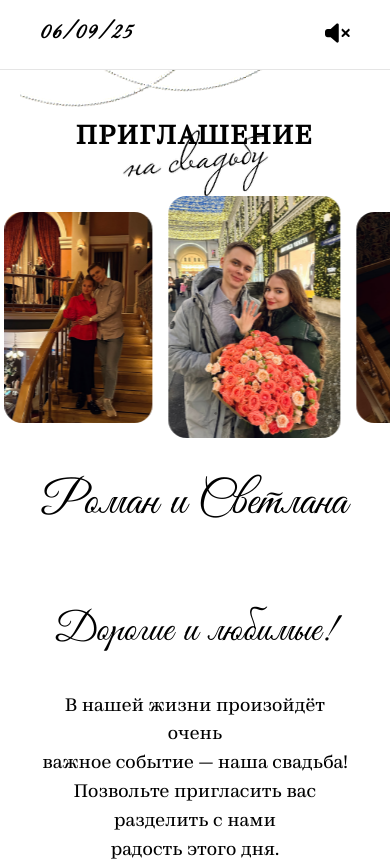
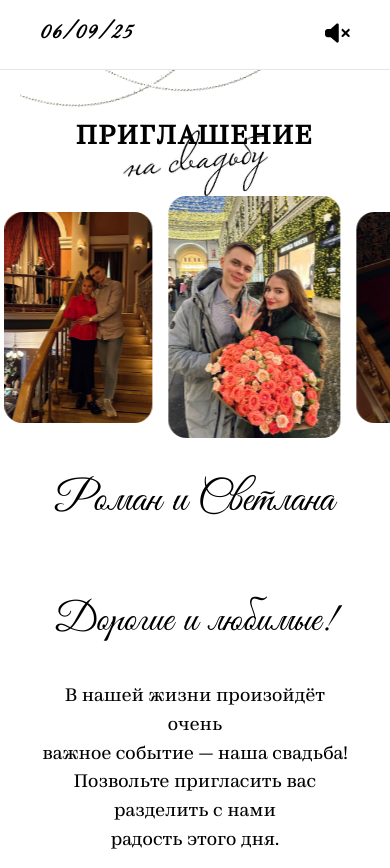
Before and after one commit to triiksterka/wedding-invite, a plain HTML site: page index.html in a window 390 px wide. Shown: the top 868 px of the page. Drawn offline with Linux system fonts and the light colour scheme.

Commit message:
Update index.html

```diff
--- a/index.html
+++ b/index.html
@@ -325,7 +325,7 @@ a[href^="tel:"]:hover{opacity:.7}
   .photos-wrapper{width:100%;margin-left:0;transform:none}
   .photos{gap:16px;padding:0 8 vw;animation:floatGroupMobile 8s ease-in-out infinite}
   .photos img{width:38vw;height:54vw}.photos img:nth-child(2){width:44vw;height:62vw}
-  .names{font-size:46px}
+  .names{font-size:42px}
 
   /* расширенные боковые поля со 2-го блока и ниже */
   /*.greeting .inner,
```
